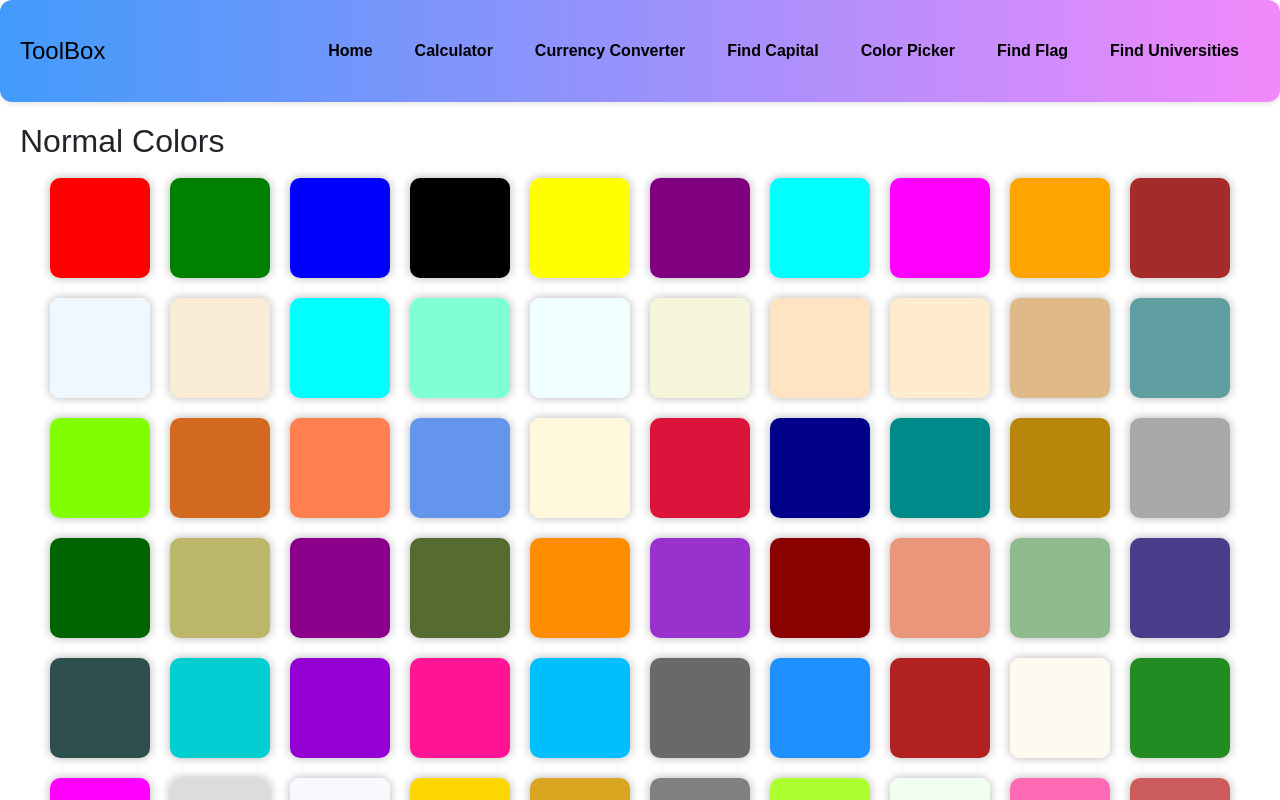
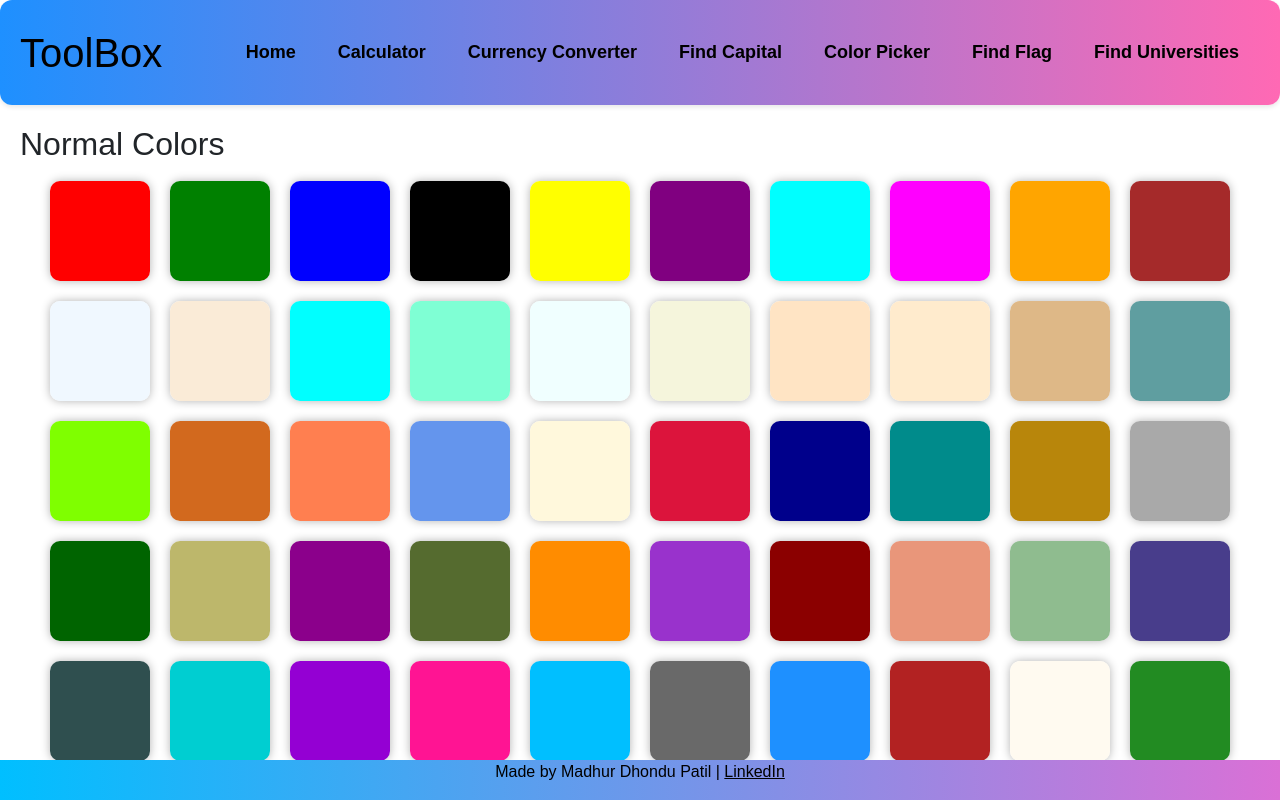
Before and after one commit to madhurpatilofficial/ToolBox, an Angular app: page /colorpicker in a window 1280 px wide. Shown: the top 800 px of the page. Built offline with nearby package versions, Linux system fonts and the light colour scheme.

Commit message:
files added

```diff
--- a/src/app/app.module.ts
+++ b/src/app/app.module.ts
@@ -14,6 +14,7 @@ import { FindflagComponent } from './findflag/findflag.component';
 import { FinduniversityComponent } from './finduniversity/finduniversity.component';
 import { UniversityService } from './university.service';
 import { BrowserAnimationsModule } from '@angular/platform-browser/animations';
+import { FooterComponent } from './footer/footer.component';
 
 @NgModule({
   declarations: [
@@ -25,7 +26,8 @@ import { BrowserAnimationsModule } from '@angular/platform-browser/animations';
     CurrencyconverterComponent,
     ColorDisplayComponent,
     FindflagComponent,
-    FinduniversityComponent
+    FinduniversityComponent,
+    FooterComponent
   ],
   imports: [
     BrowserModule,
--- /dev/null
+++ b/src/app/footer/footer.component.css
@@ -0,0 +1,16 @@
+/* footer.component.css */
+
+.footer {
+    background: linear-gradient(90deg, #00bfff, #da70d6);
+    padding: 0px;
+    text-align: center;
+    justify-content: center;
+    position: fixed;
+    bottom: 0;
+    width: 100%;
+    color: #000000; /* Set text color to white or a suitable contrast */
+  }
+
+  a{
+    color: black;
+  }
--- /dev/null
+++ b/src/app/footer/footer.component.html
@@ -0,0 +1,5 @@
+<!-- footer.component.html -->
+
+<div class="footer">
+    <p>Made by Madhur Dhondu Patil | <a href="https://www.linkedin.com/in/madhurpatilofficial" target="_blank">LinkedIn</a></p>
+  </div>
--- /dev/null
+++ b/src/app/footer/footer.component.ts
@@ -0,0 +1,15 @@
+import { Component, OnInit } from '@angular/core';
+
+@Component({
+  selector: 'app-footer',
+  templateUrl: './footer.component.html',
+  styleUrls: ['./footer.component.css']
+})
+export class FooterComponent implements OnInit {
+
+  constructor() { }
+
+  ngOnInit(): void {
+  }
+
+}
--- a/src/app/navbar/navbar.component.css
+++ b/src/app/navbar/navbar.component.css
@@ -5,7 +5,7 @@ body {
 }
 
 nav {
-    background: linear-gradient(90deg, hsla(211, 96%, 62%, 1) 0%, hsla(295, 94%, 76%, 1) 100%);
+    background: linear-gradient(90deg, #1e90ff, #ff69b4);
     overflow: hidden;
     display: flex;
     justify-content: space-between;
@@ -28,12 +28,13 @@ nav {
 
 nav .brand {
     color: rgb(0, 0, 0);
-    font-size: 1.5em;
+    font-size: 2.5em;
     display: flex;
     align-items: center;
 }
 
 nav ul {
+    font-size: large;
     list-style-type: none;
     margin: 0;
     padding: 0;
--- a/src/app/navbar/navbar.component.html
+++ b/src/app/navbar/navbar.component.html
@@ -24,6 +24,7 @@
         </ul>
     </nav>
     <router-outlet></router-outlet>
+    <app-footer></app-footer>
 </body>
 
 </html>
```
